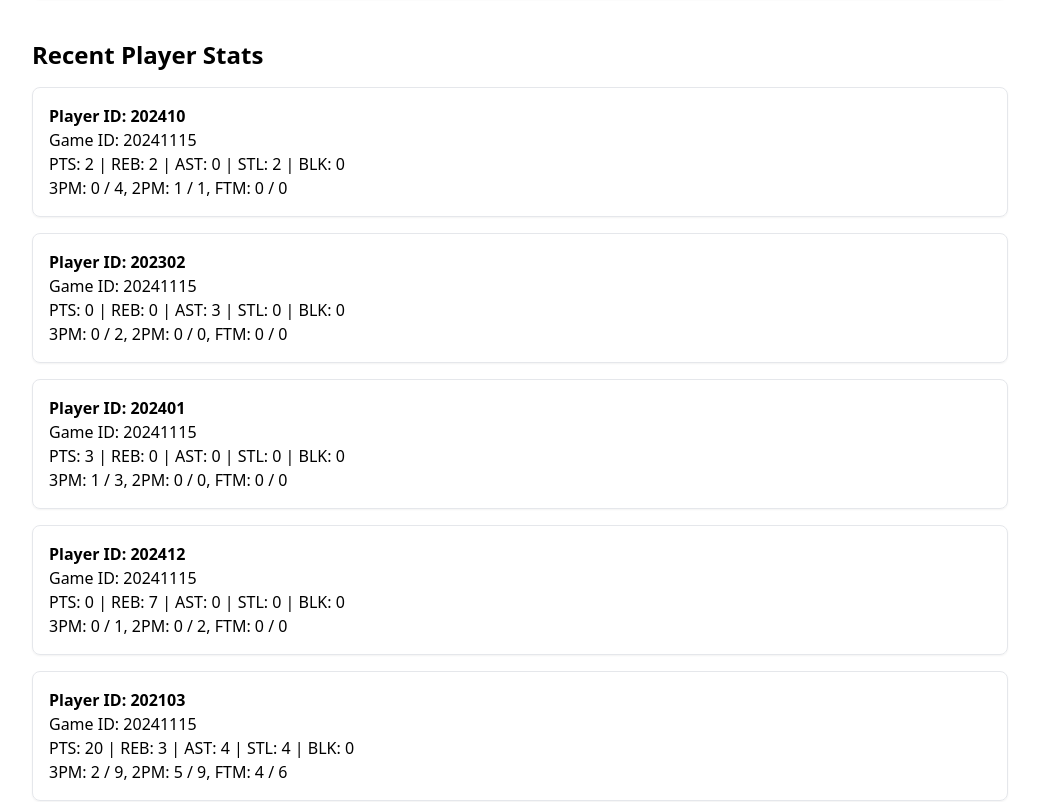
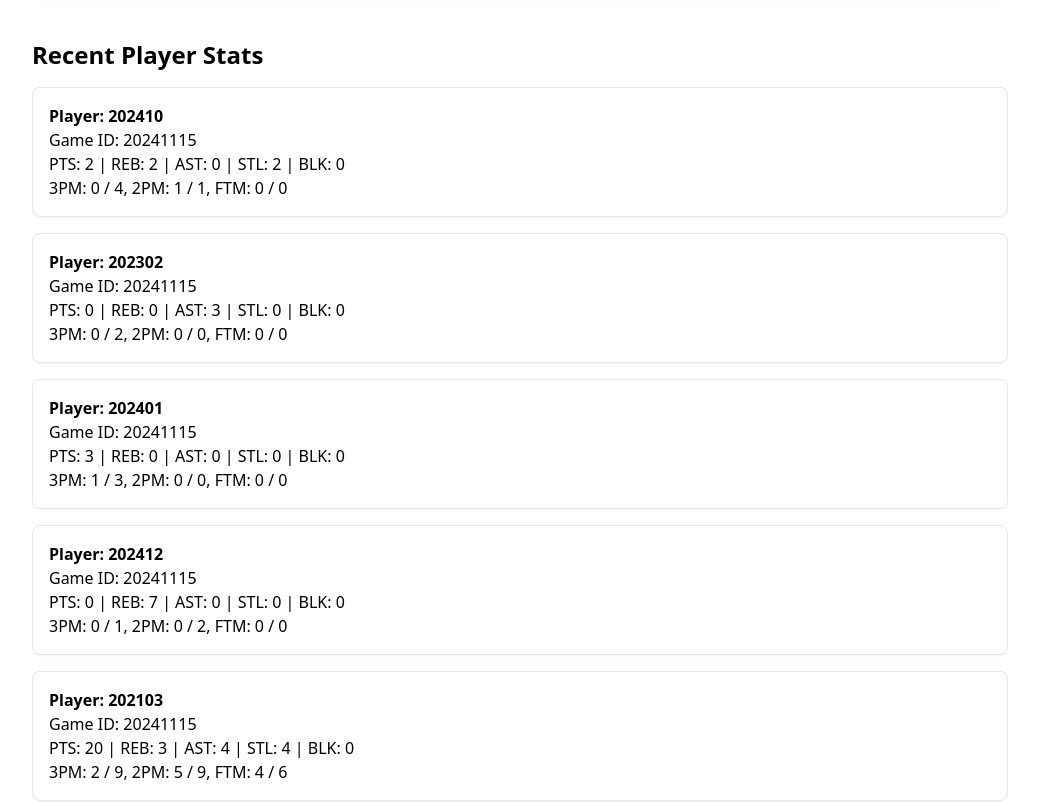
Before and after one commit to newonda1/st-andrews-basketball, a React (Vite) app: page / in a window 1280 px wide. Shown: the part 1449-2251 px from the top of the page, without its empty margins (120-1159 px from the left). Built offline with nearby package versions, Linux system fonts and the light colour scheme.

Commit message:
Update App.jsx

```diff
--- a/src/App.jsx
+++ b/src/App.jsx
@@ -3,6 +3,7 @@ import React, { useEffect, useState } from "react";
 function App() {
   const [games, setGames] = useState([]);
   const [playerStats, setPlayerStats] = useState([]);
+  const [players, setPlayers] = useState([]);
 
   useEffect(() => {
     fetch("/data/games.json")
@@ -14,7 +15,16 @@ function App() {
       .then((res) => res.json())
       .then(setPlayerStats)
       .catch((err) => console.error("Failed to load player stats", err));
+
+    fetch("/data/players.json")
+      .then((res) => res.json())
+      .then(setPlayers)
+      .catch((err) => console.error("Failed to load players", err));
   }, []);
+
+  const playerMap = Object.fromEntries(
+    players.map((p) => [p.PlayerID, `${p.FirstName} ${p.LastName}`])
+  );
 
   return (
     <div className="p-6 max-w-5xl mx-auto space-y-10">
@@ -43,7 +53,7 @@ function App() {
         <div className="space-y-4">
           {playerStats.slice(0, 10).map((stat, index) => (
             <div key={index} className="border rounded-lg p-4 shadow-sm">
-              <p className="font-semibold">Player ID: {stat.PlayerID}</p>
+              <p className="font-semibold">Player: {playerMap[stat.PlayerID] || stat.PlayerID}</p>
               <p>Game ID: {stat.GameID}</p>
               <p>
                 PTS: {stat.Points} | REB: {stat.Rebounds} | AST: {stat.Assists} | STL: {stat.Steals} | BLK: {stat.Blocks}
```
